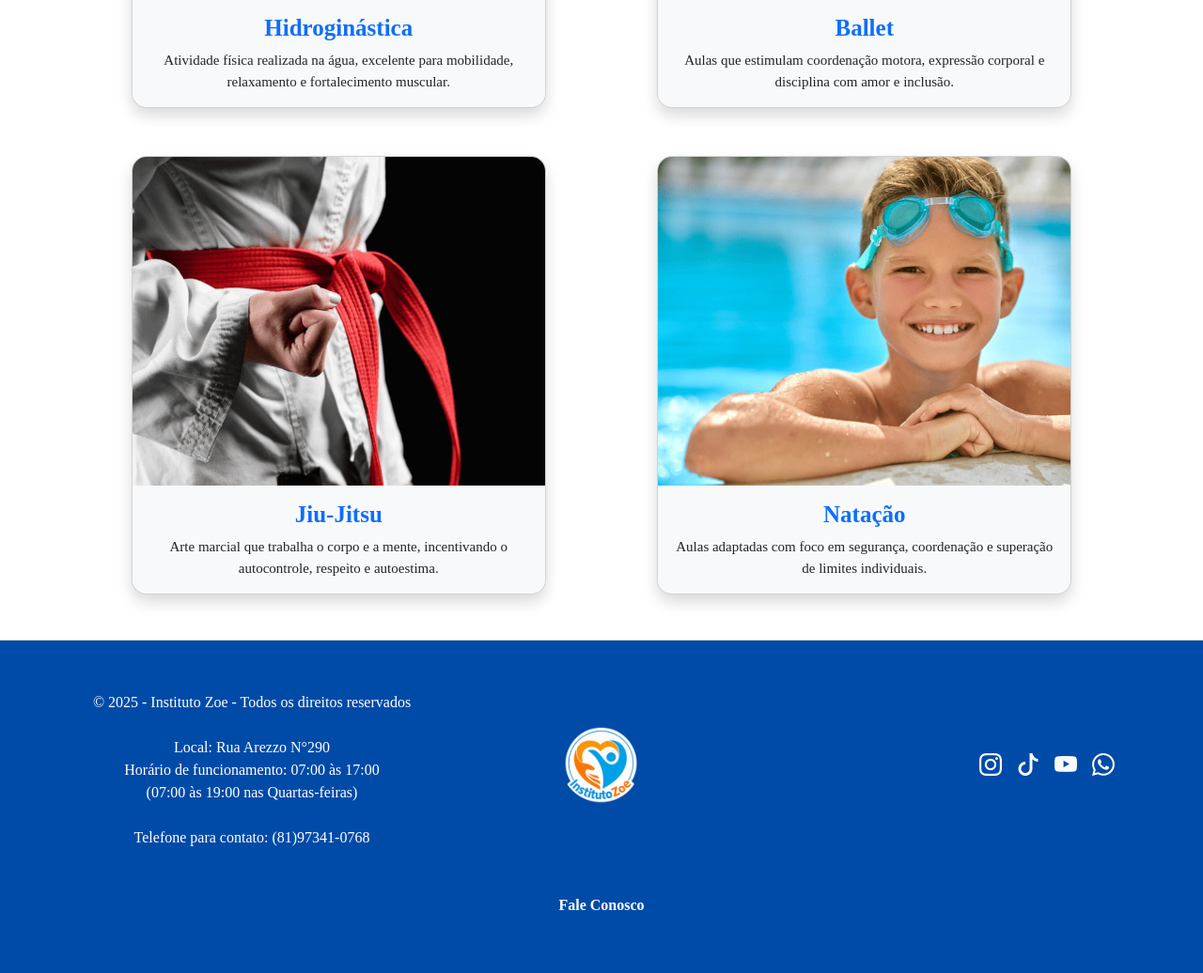
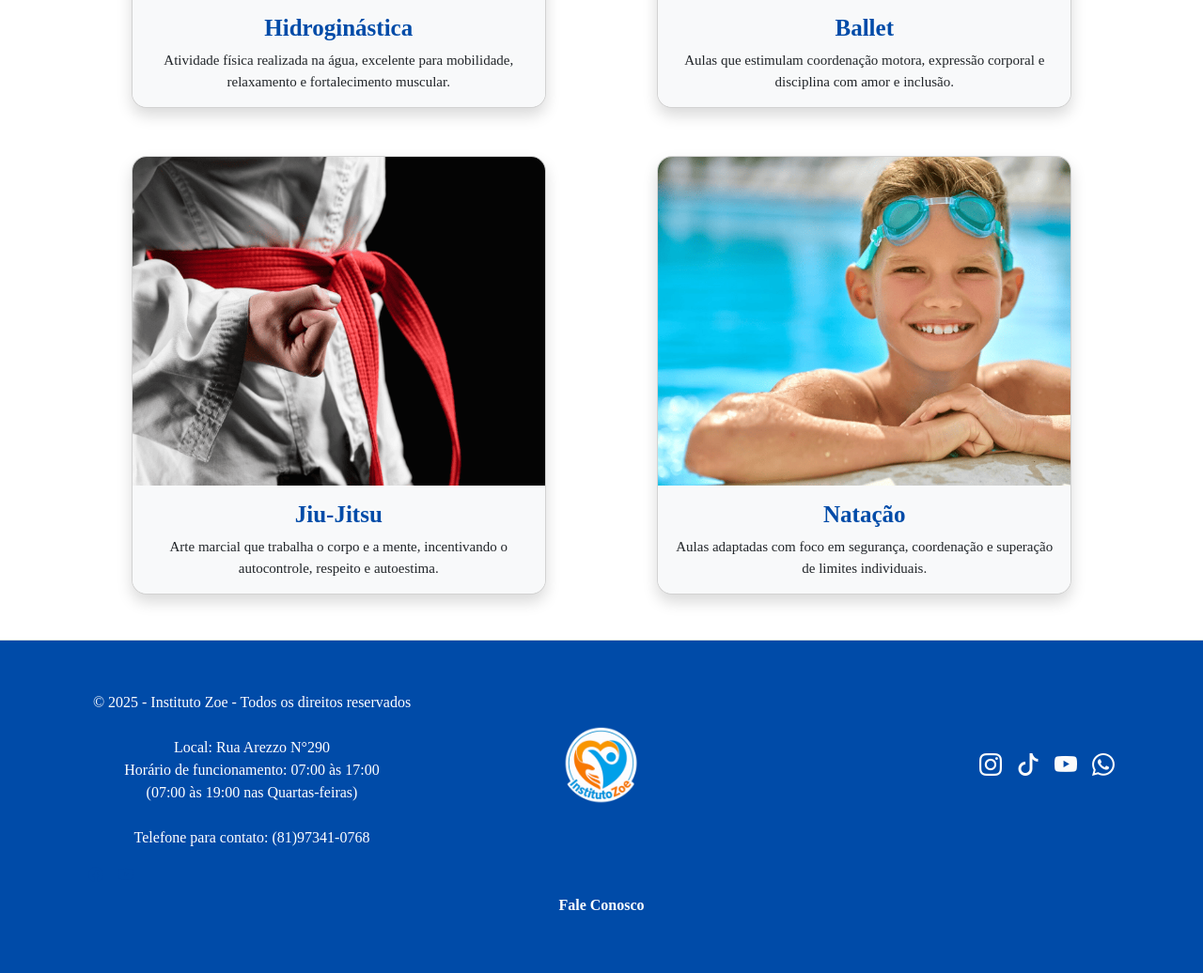
Before and after one commit to ProjetoZOE/InstitutoZoe, a PHP site: page /index-ativ.html in a window 1280 px wide. Shown: the part 2124-3160 px from the top of the page at 94% size. Run offline with PHP 8.4, Linux system fonts and the light colour scheme; some web fonts are replaced.

Commit message:
chore: formatação de texto em saude e ativ

```diff
--- a/styles.css
+++ b/styles.css
@@ -508,6 +508,11 @@ main {
     font-size: 18px;
 }
 
+.text-primary {
+    font-family: 'Inter Regular';
+    color: #004ba8 !important;
+}
+
 footer {
     background-color: #004ba8;
     color: #ffffff;
```
